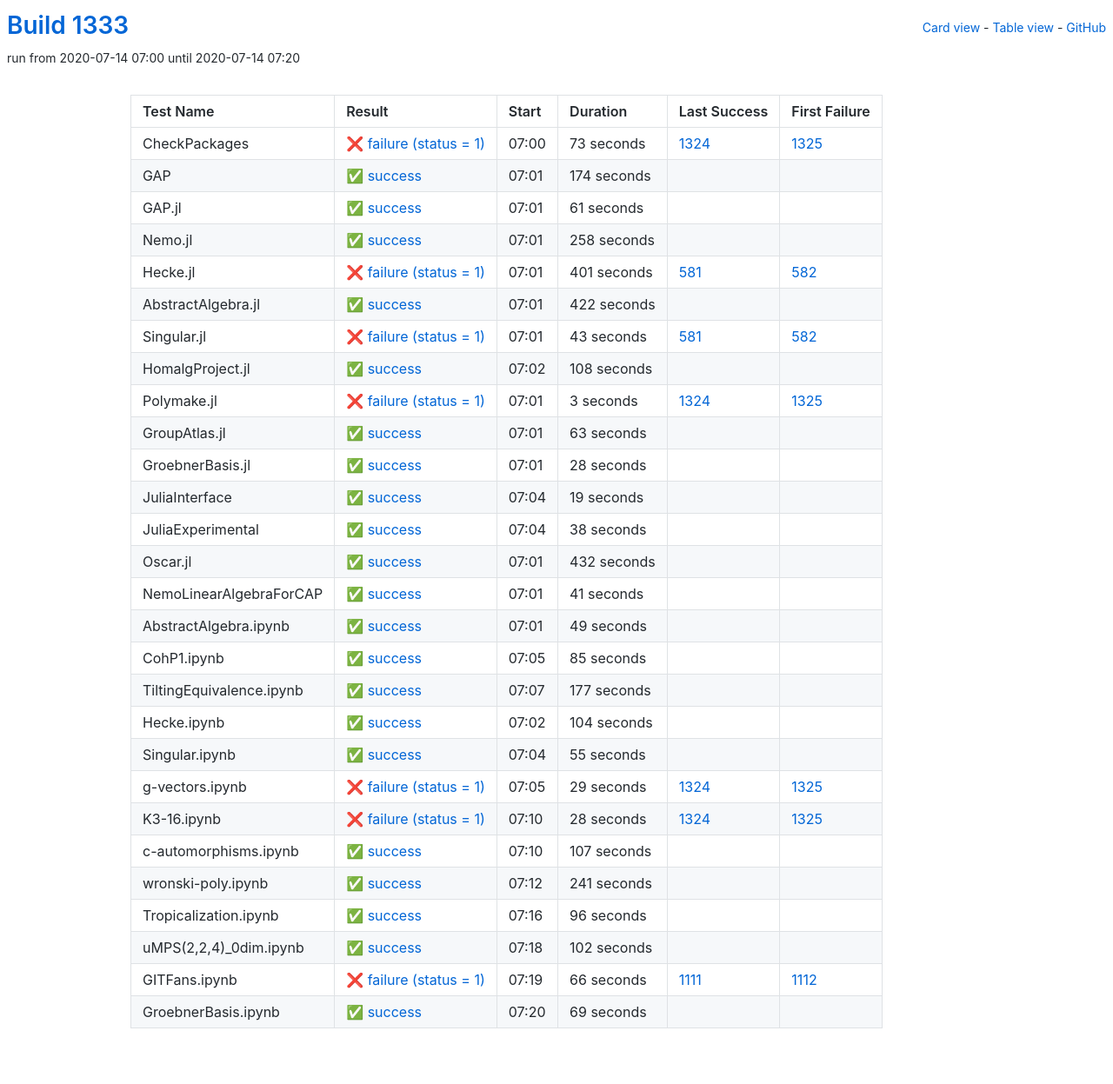
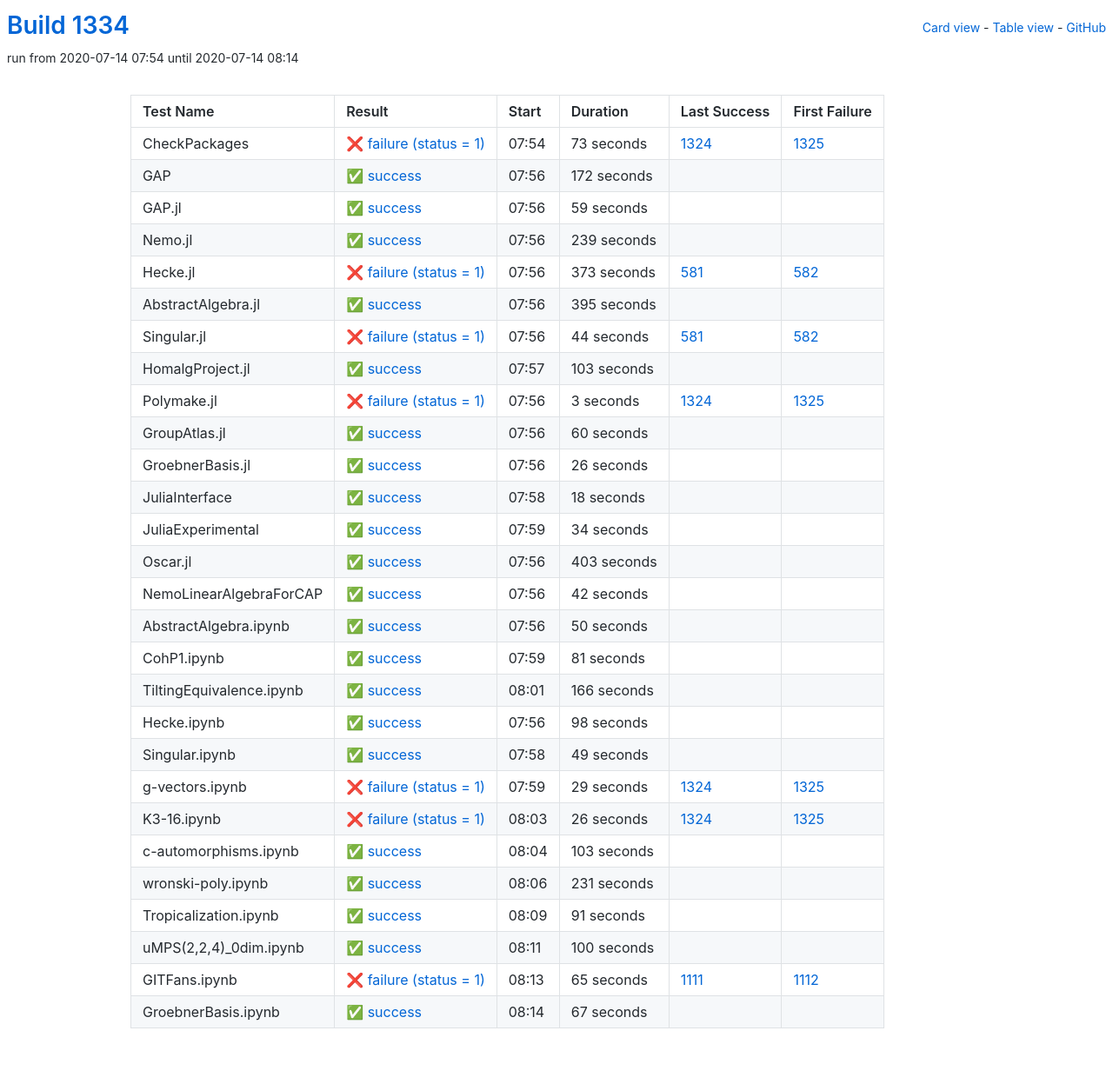
Before and after one commit to oscar-system/oscar-ci-status-1.4, a Jekyll site: the page built from table.html, in a window 1280 px wide. Shown: the whole page at 87% size. Built offline with Jekyll 4.4.1, drawn with Linux system fonts in a browser that asks for light colours.

Commit message:
Build #1334

```diff
--- a/_data/ci.yml
+++ b/_data/ci.yml
@@ -1,6 +1,6 @@
 ---
-build: 1333
-build_url: https://oscarci.mathematik.uni-kl.de/job/oscar-julia-1.4/1333/
+build: 1334
+build_url: https://oscarci.mathematik.uni-kl.de/job/oscar-julia-1.4/1334/
 job: oscar-julia-1.4
 organization: oscar-system
 repo: oscar-ci-status-1.4
@@ -8,8 +8,8 @@ repourl: https://github.com/oscar-system/oscar-ci-status-1.4
 tests:
 - name: CheckPackages
   id: checkpackages
-  log: https://oscarci.mathematik.uni-kl.de/job/oscar-julia-1.4/1333/artifact/logs/build-1333/CheckPackages.log
-  start: 2020-07-14 07:00
+  log: https://oscarci.mathematik.uni-kl.de/job/oscar-julia-1.4/1334/artifact/logs/build-1334/CheckPackages.log
+  start: 2020-07-14 07:54
   success: false
   exitcode: 1
   status: failure
@@ -20,92 +20,92 @@ tests:
   first_failure_url: https://oscarci.mathematik.uni-kl.de/job/oscar-julia-1.4/1325/
 - name: GAP
   id: gap
-  log: https://oscarci.mathematik.uni-kl.de/job/oscar-julia-1.4/1333/artifact/logs/build-1333/GAP.log
-  start: 2020-07-14 07:01
+  log: https://oscarci.mathematik.uni-kl.de/job/oscar-julia-1.4/1334/artifact/logs/build-1334/GAP.log
+  start: 2020-07-14 07:56
   success: true
   exitcode: 0
   status: success
-  duration: 174
+  duration: 172
   last_success: false
   last_success_url:
   first_failure: false
   first_failure_url:
 - name: GAP.jl
   id: gap-jl
-  log: https://oscarci.mathematik.uni-kl.de/job/oscar-julia-1.4/1333/artifact/logs/build-1333/GAP.jl.log
-  start: 2020-07-14 07:01
+  log: https://oscarci.mathematik.uni-kl.de/job/oscar-julia-1.4/1334/artifact/logs/build-1334/GAP.jl.log
+  start: 2020-07-14 07:56
   success: true
   exitcode: 0
   status: success
-  duration: 61
+  duration: 59
   last_success: false
   last_success_url:
   first_failure: false
   first_failure_url:
 - name: Nemo.jl
   id: nemo-jl
-  log: https://oscarci.mathematik.uni-kl.de/job/oscar-julia-1.4/1333/artifact/logs/build-1333/Nemo.jl.log
-  start: 2020-07-14 07:01
+  log: https://oscarci.mathematik.uni-kl.de/job/oscar-julia-1.4/1334/artifact/logs/build-1334/Nemo.jl.log
+  start: 2020-07-14 07:56
   success: true
   exitcode: 0
   status: success
-  duration: 258
+  duration: 239
   last_success: false
   last_success_url:
   first_failure: false
   first_failure_url:
 - name: Hecke.jl
   id: hecke-jl
-  log: https://oscarci.mathematik.uni-kl.de/job/oscar-julia-1.4/1333/artifact/logs/build-1333/Hecke.jl.log
-  start: 2020-07-14 07:01
+  log: https://oscarci.mathematik.uni-kl.de/job/oscar-julia-1.4/1334/artifact/logs/build-1334/Hecke.jl.log
+  start: 2020-07-14 07:56
   success: false
   exitcode: 1
   status: failure
-  duration: 401
+  duration: 373
   last_success: 581
   last_success_url: https://oscarci.mathematik.uni-kl.de/job/oscar-julia-1.4/581/
   first_failure: 582
   first_failure_url: https://oscarci.mathematik.uni-kl.de/job/oscar-julia-1.4/582/
 - name: AbstractAlgebra.jl
   id: abstractalgebra-jl
-  log: https://oscarci.mathematik.uni-kl.de/job/oscar-julia-1.4/1333/artifact/logs/build-1333/AbstractAlgebra.jl.log
-  start: 2020-07-14 07:01
+  log: https://oscarci.mathematik.uni-kl.de/job/oscar-julia-1.4/1334/artifact/logs/build-1334/AbstractAlgebra.jl.log
+  start: 2020-07-14 07:56
   success: true
   exitcode: 0
   status: success
-  duration: 422
+  duration: 395
   last_success: false
   last_success_url:
   first_failure: false
   first_failure_url:
 - name: Singular.jl
   id: singular-jl
-  log: https://oscarci.mathematik.uni-kl.de/job/oscar-julia-1.4/1333/artifact/logs/build-1333/Singular.jl.log
-  start: 2020-07-14 07:01
+  log: https://oscarci.mathematik.uni-kl.de/job/oscar-julia-1.4/1334/artifact/logs/build-1334/Singular.jl.log
+  start: 2020-07-14 07:56
   success: false
   exitcode: 1
   status: failure
-  duration: 43
+  duration: 44
   last_success: 581
   last_success_url: https://oscarci.mathematik.uni-kl.de/job/oscar-julia-1.4/581/
   first_failure: 582
   first_failure_url: https://oscarci.mathematik.uni-kl.de/job/oscar-julia-1.4/582/
 - name: HomalgProject.jl
   id: homalgproject-jl
-  log: https://oscarci.mathematik.uni-kl.de/job/oscar-julia-1.4/1333/artifact/logs/build-1333/HomalgProject.jl.log
-  start: 2020-07-14 07:02
+  log: https://oscarci.mathematik.uni-kl.de/job/oscar-julia-1.4/1334/artifact/logs/build-1334/HomalgProject.jl.log
+  start: 2020-07-14 07:57
   success: true
   exitcode: 0
   status: success
-  duration: 108
+  duration: 103
   last_success: false
   last_success_url:
   first_failure: false
   first_failure_url:
 - name: Polymake.jl
   id: polymake-jl
-  log: https://oscarci.mathematik.uni-kl.de/job/oscar-julia-1.4/1333/artifact/logs/build-1333/Polymake.jl.log
-  start: 2020-07-14 07:01
+  log: https://oscarci.mathematik.uni-kl.de/job/oscar-julia-1.4/1334/artifact/logs/build-1334/Polymake.jl.log
+  start: 2020-07-14 07:56
   success: false
   exitcode: 1
   status: failure
@@ -116,80 +116,128 @@ tests:
   first_failure_url: https://oscarci.mathematik.uni-kl.de/job/oscar-julia-1.4/1325/
 - name: GroupAtlas.jl
   id: groupatlas-jl
-  log: https://oscarci.mathematik.uni-kl.de/job/oscar-julia-1.4/1333/artifact/logs/build-1333/GroupAtlas.jl.log
-  start: 2020-07-14 07:01
+  log: https://oscarci.mathematik.uni-kl.de/job/oscar-julia-1.4/1334/artifact/logs/build-1334/GroupAtlas.jl.log
+  start: 2020-07-14 07:56
   success: true
   exitcode: 0
   status: success
-  duration: 63
+  duration: 60
   last_success: false
   last_success_url:
   first_failure: false
   first_failure_url:
 - name: GroebnerBasis.jl
   id: groebnerbasis-jl
-  log: https://oscarci.mathematik.uni-kl.de/job/oscar-julia-1.4/1333/artifact/logs/build-1333/GroebnerBasis.jl.log
-  start: 2020-07-14 07:01
+  log: https://oscarci.mathematik.uni-kl.de/job/oscar-julia-1.4/1334/artifact/logs/build-1334/GroebnerBasis.jl.log
+  start: 2020-07-14 07:56
   success: true
   exitcode: 0
   status: success
-  duration: 28
+  duration: 26
   last_success: false
   last_success_url:
   first_failure: false
   first_failure_url:
 - name: JuliaInterface
   id: juliainterface
-  log: https://oscarci.mathematik.uni-kl.de/job/oscar-julia-1.4/1333/artifact/logs/build-1333/JuliaInterface.log
-  start: 2020-07-14 07:04
+  log: https://oscarci.mathematik.uni-kl.de/job/oscar-julia-1.4/1334/artifact/logs/build-1334/JuliaInterface.log
+  start: 2020-07-14 07:58
   success: true
   exitcode: 0
   status: success
-  duration: 19
+  duration: 18
   last_success: false
   last_success_url:
   first_failure: false
   first_failure_url:
 - name: JuliaExperimental
   id: juliaexperimental
-  log: https://oscarci.mathematik.uni-kl.de/job/oscar-julia-1.4/1333/artifact/logs/build-1333/JuliaExperimental.log
-  start: 2020-07-14 07:04
+  log: https://oscarci.mathematik.uni-kl.de/job/oscar-julia-1.4/1334/artifact/logs/build-1334/JuliaExperimental.log
+  start: 2020-07-14 07:59
   success: true
   exitcode: 0
   status: success
-  duration: 38
+  duration: 34
   last_success: false
   last_success_url:
   first_failure: false
   first_failure_url:
 - name: Oscar.jl
   id: oscar-jl
-  log: https://oscarci.mathematik.uni-kl.de/job/oscar-julia-1.4/1333/artifact/logs/build-1333/Oscar.jl.log
-  start: 2020-07-14 07:01
+  log: https://oscarci.mathematik.uni-kl.de/job/oscar-julia-1.4/1334/artifact/logs/build-1334/Oscar.jl.log
+  start: 2020-07-14 07:56
   success: true
   exitcode: 0
   status: success
-  duration: 432
+  duration: 403
   last_success: false
   last_success_url:
   first_failure: false
   first_failure_url:
 - name: NemoLinearAlgebraForCAP
   id: nemolinearalgebraforcap
-  log: https://oscarci.mathematik.uni-kl.de/job/oscar-julia-1.4/1333/artifact/logs/build-1333/NemoLinearAlgebraForCAP.log
-  start: 2020-07-14 07:01
+  log: https://oscarci.mathematik.uni-kl.de/job/oscar-julia-1.4/1334/artifact/logs/build-1334/NemoLinearAlgebraForCAP.log
+  start: 2020-07-14 07:56
   success: true
   exitcode: 0
   status: success
-  duration: 41
+  duration: 42
   last_success: false
   last_success_url:
   first_failure: false
   first_failure_url:
 - name: AbstractAlgebra.ipynb
   id: abstractalgebra-ipynb
-  log: https://oscarci.mathematik.uni-kl.de/job/oscar-julia-1.4/1333/artifact/logs/build-1333/AbstractAlgebra.ipynb.log
-  start: 2020-07-14 07:01
+  log: https://oscarci.mathematik.uni-kl.de/job/oscar-julia-1.4/1334/artifact/logs/build-1334/AbstractAlgebra.ipynb.log
+  start: 2020-07-14 07:56
+  success: true
+  exitcode: 0
+  status: success
+  duration: 50
+  last_success: false
+  last_success_url:
+  first_failure: false
+  first_failure_url:
+- name: CohP1.ipynb
+  id: cohp1-ipynb
+  log: https://oscarci.mathematik.uni-kl.de/job/oscar-julia-1.4/1334/artifact/logs/build-1334/CohP1.ipynb.log
+  start: 2020-07-14 07:59
+  success: true
+  exitcode: 0
+  status: success
+  duration: 81
+  last_success: false
+  last_success_url:
+  first_failure: false
+  first_failure_url:
+- name: TiltingEquivalence.ipynb
+  id: tiltingequivalence-ipynb
+  log: https://oscarci.mathematik.uni-kl.de/job/oscar-julia-1.4/1334/artifact/logs/build-1334/TiltingEquivalence.ipynb.log
+  start: 2020-07-14 08:01
+  success: true
+  exitcode: 0
+  status: success
+  duration: 166
+  last_success: false
+  last_success_url:
+  first_failure: false
+  first_failure_url:
+- name: Hecke.ipynb
+  id: hecke-ipynb
+  log: https://oscarci.mathematik.uni-kl.de/job/oscar-julia-1.4/1334/artifact/logs/build-1334/Hecke.ipynb.log
+  start: 2020-07-14 07:56
+  success: true
+  exitcode: 0
+  status: success
+  duration: 98
+  last_success: false
+  last_success_url:
+  first_failure: false
+  first_failure_url:
+- name: Singular.ipynb
+  id: singular-ipynb
+  log: https://oscarci.mathematik.uni-kl.de/job/oscar-julia-1.4/1334/artifact/logs/build-1334/Singular.ipynb.log
+  start: 2020-07-14 07:58
   success: true
   exitcode: 0
   status: success
@@ -198,58 +246,10 @@ tests:
   last_success_url:
   first_failure: false
   first_failure_url:
-- name: CohP1.ipynb
-  id: cohp1-ipynb
-  log: https://oscarci.mathematik.uni-kl.de/job/oscar-julia-1.4/1333/artifact/logs/build-1333/CohP1.ipynb.log
-  start: 2020-07-14 07:05
-  success: true
-  exitcode: 0
-  status: success
-  duration: 85
-  last_success: false
-  last_success_url:
-  first_failure: false
-  first_failure_url:
-- name: TiltingEquivalence.ipynb
-  id: tiltingequivalence-ipynb
-  log: https://oscarci.mathematik.uni-kl.de/job/oscar-julia-1.4/1333/artifact/logs/build-1333/TiltingEquivalence.ipynb.log
-  start: 2020-07-14 07:07
-  success: true
-  exitcode: 0
-  status: success
-  duration: 177
-  last_success: false
-  last_success_url:
-  first_failure: false
-  first_failure_url:
-- name: Hecke.ipynb
-  id: hecke-ipynb
-  log: https://oscarci.mathematik.uni-kl.de/job/oscar-julia-1.4/1333/artifact/logs/build-1333/Hecke.ipynb.log
-  start: 2020-07-14 07:02
-  success: true
-  exitcode: 0
-  status: success
-  duration: 104
-  last_success: false
-  last_success_url:
-  first_failure: false
-  first_failure_url:
-- name: Singular.ipynb
-  id: singular-ipynb
-  log: https://oscarci.mathematik.uni-kl.de/job/oscar-julia-1.4/1333/artifact/logs/build-1333/Singular.ipynb.log
-  start: 2020-07-14 07:04
-  success: true
-  exitcode: 0
-  status: success
-  duration: 55
-  last_success: false
-  last_success_url:
-  first_failure: false
-  first_failure_url:
 - name: g-vectors.ipynb
   id: g-vectors-ipynb
-  log: https://oscarci.mathematik.uni-kl.de/job/oscar-julia-1.4/1333/artifact/logs/build-1333/g-vectors.ipynb.log
-  start: 2020-07-14 07:05
+  log: https://oscarci.mathematik.uni-kl.de/job/oscar-julia-1.4/1334/artifact/logs/build-1334/g-vectors.ipynb.log
+  start: 2020-07-14 07:59
   success: false
   exitcode: 1
   status: failure
@@ -260,84 +260,84 @@ tests:
   first_failure_url: https://oscarci.mathematik.uni-kl.de/job/oscar-julia-1.4/1325/
 - name: K3-16.ipynb
   id: k3-16-ipynb
-  log: https://oscarci.mathematik.uni-kl.de/job/oscar-julia-1.4/1333/artifact/logs/build-1333/K3-16.ipynb.log
-  start: 2020-07-14 07:10
+  log: https://oscarci.mathematik.uni-kl.de/job/oscar-julia-1.4/1334/artifact/logs/build-1334/K3-16.ipynb.log
+  start: 2020-07-14 08:03
   success: false
   exitcode: 1
   status: failure
-  duration: 28
+  duration: 26
   last_success: 1324
   last_success_url: https://oscarci.mathematik.uni-kl.de/job/oscar-julia-1.4/1324/
   first_failure: 1325
   first_failure_url: https://oscarci.mathematik.uni-kl.de/job/oscar-julia-1.4/1325/
 - name: c-automorphisms.ipynb
   id: c-automorphisms-ipynb
-  log: https://oscarci.mathematik.uni-kl.de/job/oscar-julia-1.4/1333/artifact/logs/build-1333/c-automorphisms.ipynb.log
-  start: 2020-07-14 07:10
+  log: https://oscarci.mathematik.uni-kl.de/job/oscar-julia-1.4/1334/artifact/logs/build-1334/c-automorphisms.ipynb.log
+  start: 2020-07-14 08:04
   success: true
   exitcode: 0
   status: success
-  duration: 107
+  duration: 103
   last_success: false
   last_success_url:
   first_failure: false
   first_failure_url:
 - name: wronski-poly.ipynb
   id: wronski-poly-ipynb
-  log: https://oscarci.mathematik.uni-kl.de/job/oscar-julia-1.4/1333/artifact/logs/build-1333/wronski-poly.ipynb.log
-  start: 2020-07-14 07:12
+  log: https://oscarci.mathematik.uni-kl.de/job/oscar-julia-1.4/1334/artifact/logs/build-1334/wronski-poly.ipynb.log
+  start: 2020-07-14 08:06
   success: true
   exitcode: 0
   status: success
-  duration: 241
+  duration: 231
   last_success: false
   last_success_url:
   first_failure: false
   first_failure_url:
 - name: Tropicalization.ipynb
   id: tropicalization-ipynb
-  log: https://oscarci.mathematik.uni-kl.de/job/oscar-julia-1.4/1333/artifact/logs/build-1333/Tropicalization.ipynb.log
-  start: 2020-07-14 07:16
+  log: https://oscarci.mathematik.uni-kl.de/job/oscar-julia-1.4/1334/artifact/logs/build-1334/Tropicalization.ipynb.log
+  start: 2020-07-14 08:09
   success: true
   exitcode: 0
   status: success
-  duration: 96
+  duration: 91
   last_success: false
   last_success_url:
   first_failure: false
   first_failure_url:
 - name: uMPS(2,2,4)_0dim.ipynb
   id: umps-2-2-4-0dim-ipynb
-  log: https://oscarci.mathematik.uni-kl.de/job/oscar-julia-1.4/1333/artifact/logs/build-1333/uMPS-2-2-4-_0dim.ipynb.log
-  start: 2020-07-14 07:18
+  log: https://oscarci.mathematik.uni-kl.de/job/oscar-julia-1.4/1334/artifact/logs/build-1334/uMPS-2-2-4-_0dim.ipynb.log
+  start: 2020-07-14 08:11
   success: true
   exitcode: 0
   status: success
-  duration: 102
+  duration: 100
   last_success: false
   last_success_url:
   first_failure: false
   first_failure_url:
 - name: GITFans.ipynb
   id: gitfans-ipynb
-  log: https://oscarci.mathematik.uni-kl.de/job/oscar-julia-1.4/1333/artifact/logs/build-1333/GITFans.ipynb.log
-  start: 2020-07-14 07:19
+  log: https://oscarci.mathematik.uni-kl.de/job/oscar-julia-1.4/1334/artifact/logs/build-1334/GITFans.ipynb.log
+  start: 2020-07-14 08:13
   success: false
   exitcode: 1
   status: failure
-  duration: 66
+  duration: 65
   last_success: 1111
   last_success_url: https://oscarci.mathematik.uni-kl.de/job/oscar-julia-1.4/1111/
   first_failure: 1112
   first_failure_url: https://oscarci.mathematik.uni-kl.de/job/oscar-julia-1.4/1112/
 - name: GroebnerBasis.ipynb
   id: groebnerbasis-ipynb
-  log: https://oscarci.mathematik.uni-kl.de/job/oscar-julia-1.4/1333/artifact/logs/build-1333/GroebnerBasis.ipynb.log
-  start: 2020-07-14 07:20
+  log: https://oscarci.mathematik.uni-kl.de/job/oscar-julia-1.4/1334/artifact/logs/build-1334/GroebnerBasis.ipynb.log
+  start: 2020-07-14 08:14
   success: true
   exitcode: 0
   status: success
-  duration: 69
+  duration: 67
   last_success: false
   last_success_url:
   first_failure: false
```
Also changed, not shown: README.md.
